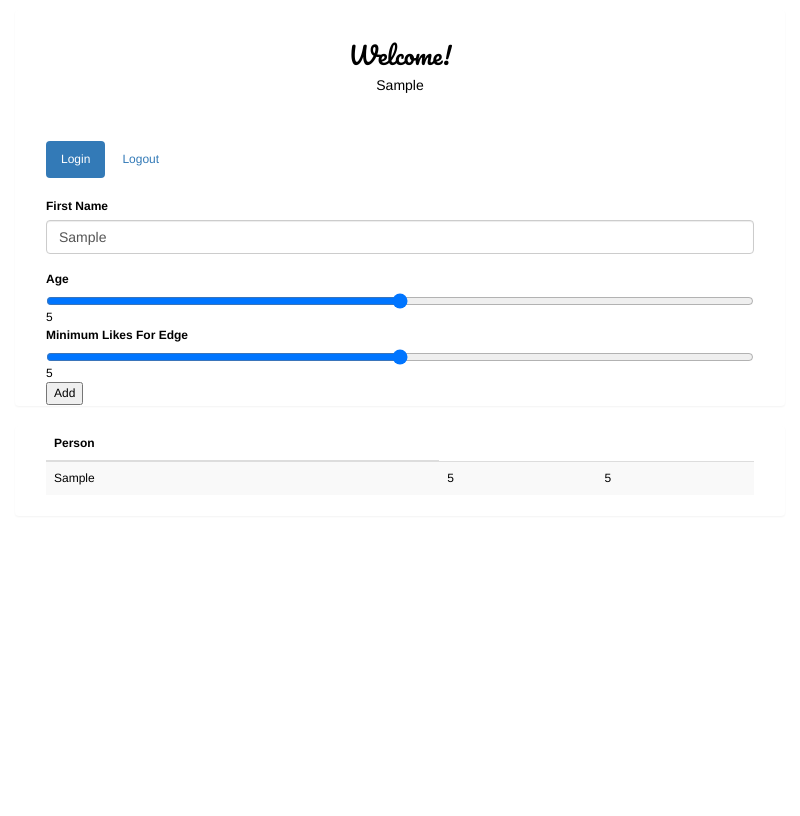
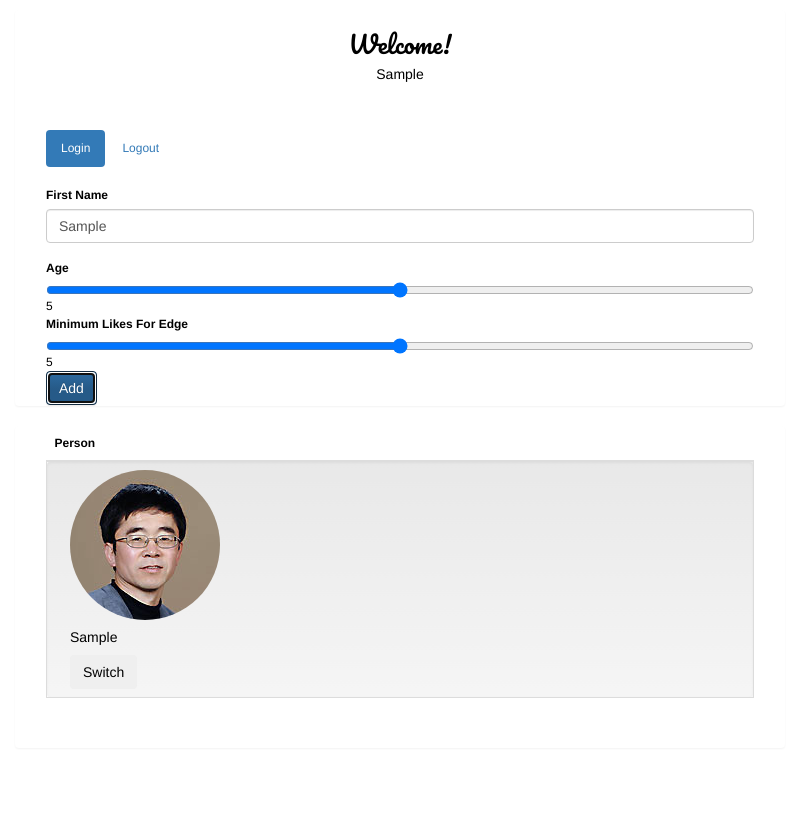
Before and after one commit to kevineger/instagram-visualizer, an Electron app: page app/index.html in a window 800 px wide. Both pictures are taken after typing "Sample" into the empty fields and a click on the button "Add". Shown: the top 816 px of the page. Drawn offline with nearby package versions, Linux system fonts and the light colour scheme; no server answers.

Commit message:
more angular fun

```diff
--- a/app/css/app.css
+++ b/app/css/app.css
@@ -4,6 +4,11 @@
 }
 body{
     overflow-x: hidden;
+    overflow-y: hidden;
+}
+#users{
+    height: 40vh;
+    overflow-y: auto !important; ;
 }
 .left-panel{
     height: 100vh;
--- a/app/index.html
+++ b/app/index.html
@@ -21,10 +21,7 @@
         <div class="col-md-4 left-panel"  id="">
             <div class="col-md-12 panel vert-offset-10">
                 <div class="col-md-12 vert-offset-10">
-                    <div class="col-md-3">
-
-                    </div>
-                    <div class="col-md-offset-5 col-md-5">
+                    <div class="col-md-12">
                         <h3 class="text-center pacifico">Welcome!</h3>
                         <h5 class="text-center">{{user.name}}</h5>
                     </div>
@@ -46,12 +43,12 @@
                         <input type="range" name="points" min="0" max="10" ng-model="user.filterOnFriends">
                         {{user.filterOnFriends}}
                         <br>
-                        <button ng-click="addUser()">Add</button>
+                        <button class="btn btn-primary" ng-click="addUser()">Add</button>
                         <br>
                     </div>
             </div>
             <div class="col-md-12 panel">
-                <div class="col-md-10 col-md-offset-1">
+                <div id="users" class="col-md-12">
                     <table class="table table-striped" >
                         <thead>
                         <tr>
@@ -59,10 +56,16 @@
                         </tr>
                         </thead>
                         <tbody>
-                        <tr ng-repeat="user in users">
-                            <td>{{user.name}}</td>
-                            <td>{{user.filterOnLikes}}</td>
-                            <td>{{user.filterOnFriends}}</td>
+                        <tr ng-repeat="user in users.reverse() ">
+                            <td class="well">
+                                <div class="col-md-5">
+                                    <img class="img-responsive img-circle" src="{{user.profile}}">
+                                </div>
+                                <div class="col-md-7">
+                                    <h5>{{user.name}}</h5>
+                                    <button class="btn" value="switch">Switch</button>
+                                </div>
+                            </td>
                         </tr>
                         </tbody>
                     </table>
@@ -90,13 +93,13 @@
                 name: "",
                 filterOnLikes: "5",
                 filterOnFriends: "5",
-                userId: ""
+                userId: "",
+                profile: "assets/img/yong.jpg"
             };
             $scope.users = [];
 
             $scope.addUser = function(){
               $scope.users.push(angular.copy($scope.user));
-
             };
         }]);
 </script>
```
